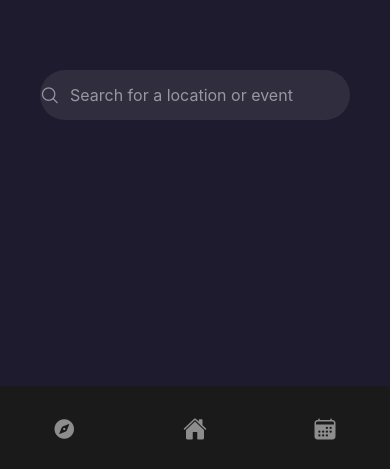
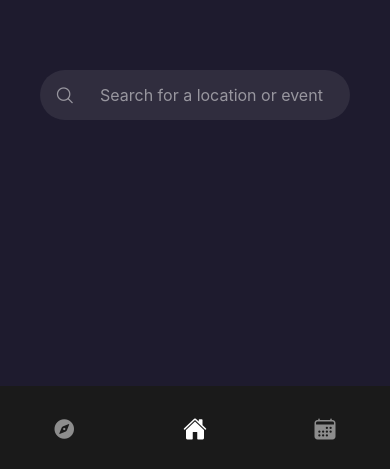
Before and after one commit to calvinstanford2024/recomedia, a React Native app: screen /HomeScreen in a window 390 px wide. Before the commit this address had no page. Shown: the part 372-841 px from the top of the page. Built offline with nearby package versions, Linux system fonts and the light colour scheme.

Commit message:
Active tab highlighting
Edited stack nav so that the tab icons light up when they are clicked on.

```diff
--- a/App.tsx
+++ b/App.tsx
@@ -2,8 +2,10 @@ import React from "react";
 import { NavigationContainer } from "@react-navigation/native";
 import { createNativeStackNavigator } from "@react-navigation/native-stack";
 import { HomeScreen } from "./src/screens/HomeScreen";
+import { ExploreScreen } from "./src/screens/ExploreScreen";
 import { SearchResultPage } from "./src/screens/SearchResult";
 import { SearchResponse } from "./types/api";
+import { CalendarScreen } from "./src/screens/CalendarScreen";
 
 export type RootStackParamList = {
   Home: undefined;
@@ -24,7 +26,9 @@ export default function App() {
           contentStyle: { backgroundColor: "#1E1B2E" },
         }}
       >
-        <Stack.Screen name="Home" component={HomeScreen} />
+        <Stack.Screen name="HomeScreen" component={HomeScreen} />
+        <Stack.Screen name="ExploreScreen" component={ExploreScreen} />
+        <Stack.Screen name="CalendarScreen" component={CalendarScreen} />
         <Stack.Screen name="SearchResult" component={SearchResultPage} />
       </Stack.Navigator>
     </NavigationContainer>
--- a/src/components/BottomNav.tsx
+++ b/src/components/BottomNav.tsx
@@ -1,30 +1,58 @@
-import React from 'react';
-import { View, TouchableOpacity, StyleSheet } from 'react-native';
-import { Ionicons } from '@expo/vector-icons';
-import { useNavigation } from '@react-navigation/native';
+import React, { useState, useCallback } from "react";
+import { View, TouchableOpacity, StyleSheet } from "react-native";
+import { Ionicons } from "@expo/vector-icons";
+import { useNavigation, useFocusEffect } from "@react-navigation/native";
 
 export const BottomNav = () => {
   const navigation = useNavigation();
+  const [activeTab, setActiveTab] = useState("Home");
+
+  const handlePress = (tabName: string) => {
+    setActiveTab(tabName);
+    navigation.navigate(tabName);
+  };
+
+  useFocusEffect(
+    useCallback(() => {
+      const routeName =
+        navigation.getState().routes[navigation.getState().index]?.name;
+      if (routeName) {
+        setActiveTab(routeName);
+      }
+    }, [navigation])
+  );
 
   return (
     <View style={styles.container}>
       <TouchableOpacity
         style={styles.tab}
-        onPress={() => navigation.navigate('Explore')}
+        onPress={() => handlePress("ExploreScreen")}
       >
-        <Ionicons name="compass" size={24} color="#ffffff80" />
+        <Ionicons
+          name="compass"
+          size={24}
+          color={activeTab === "ExploreScreen" ? "#ffffff" : "#ffffff80"}
+        />
       </TouchableOpacity>
       <TouchableOpacity
         style={styles.tab}
-        onPress={() => navigation.navigate('Home')}
+        onPress={() => handlePress("HomeScreen")}
       >
-        <Ionicons name="home" size={24} color="#ffffff80" />
+        <Ionicons
+          name="home"
+          size={24}
+          color={activeTab === "HomeScreen" ? "#ffffff" : "#ffffff80"}
+        />
       </TouchableOpacity>
       <TouchableOpacity
         style={styles.tab}
-        onPress={() => navigation.navigate('Calendar')}
+        onPress={() => handlePress("CalendarScreen")}
       >
-        <Ionicons name="calendar" size={24} color="#ffffff80" />
+        <Ionicons
+          name="calendar"
+          size={24}
+          color={activeTab === "CalendarScreen" ? "#ffffff" : "#ffffff80"}
+        />
       </TouchableOpacity>
     </View>
   );
@@ -32,12 +60,12 @@ export const BottomNav = () => {
 
 const styles = StyleSheet.create({
   container: {
-    flexDirection: 'row',
-    justifyContent: 'space-around',
-    alignItems: 'center',
+    flexDirection: "row",
+    justifyContent: "space-around",
+    alignItems: "center",
     paddingVertical: 20,
-    backgroundColor: '#1a1a1a',
-    position: 'absolute',
+    backgroundColor: "#1a1a1a",
+    position: "absolute",
     bottom: 0,
     left: 0,
     right: 0,
@@ -45,4 +73,8 @@ const styles = StyleSheet.create({
   tab: {
     padding: 10,
   },
+  activeTab: {
+    backgroundColor: "#333333",
+    borderRadius: 10,
+  },
 });
--- a/src/components/SearchBar.tsx
+++ b/src/components/SearchBar.tsx
@@ -75,11 +75,11 @@ const styles = StyleSheet.create({
     alignItems: "center",
     backgroundColor: "#ffffff15",
     borderRadius: 25,
-
     height: 50,
   },
   searchIcon: {
     marginRight: 10,
+    paddingLeft: 15,
   },
   input: {
     flex: 1,
@@ -87,7 +87,7 @@ const styles = StyleSheet.create({
     fontSize: 16,
     paddingVertical: 12,
     height: "100%",
-
+    paddingLeft: 15,
   },
   clearButton: {
     marginLeft: 10,
```
